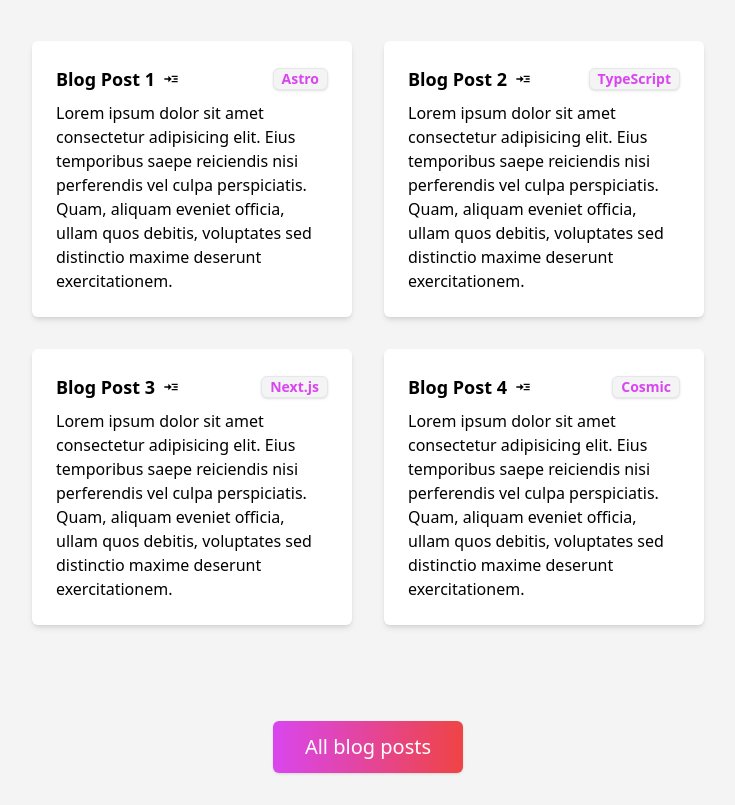
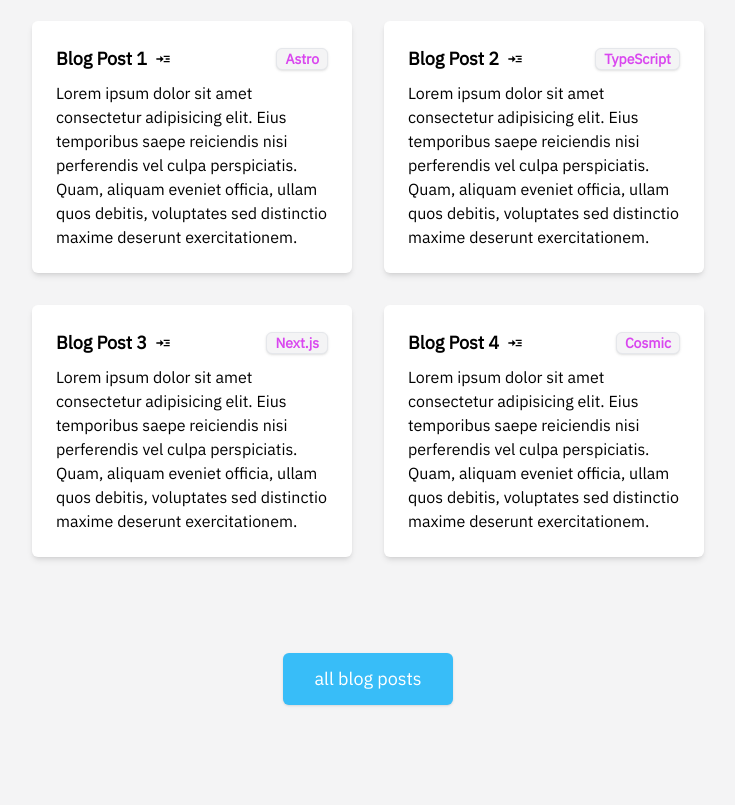
Before and after one commit to stefkudla/modern-astro-blog, an Astro site: page / in a window 1280 px wide. Shown: the part 175-980 px from the top of the page, without its empty margins (272-1007 px from the left). After the commit the page ends 912 px from the top, so only its background shows below. Built offline with nearby package versions, Linux system fonts and the light colour scheme; Astro itself is replaced by a stand-in of ours.

Commit message:
add fontsource and update default font

```diff
--- a/package.json
+++ b/package.json
@@ -10,6 +10,7 @@
     "astro": "astro"
   },
   "dependencies": {
+    "@fontsource/ibm-plex-sans": "^4.5.12",
     "astro": "^1.1.5",
     "cosmicjs": "^4.2.10"
   },
--- a/src/layouts/Layout.astro
+++ b/src/layouts/Layout.astro
@@ -4,6 +4,8 @@ export interface Props {
 }
 
 const { title } = Astro.props;
+
+import "@fontsource/ibm-plex-sans";
 ---
 
 <!DOCTYPE html>
@@ -17,5 +19,10 @@ const { title } = Astro.props;
   </head>
   <body class="bg-zinc-100">
     <slot />
+    <style>
+      body {
+        font-family: "Ibm Plex Sans", sans-serif;
+      }
+    </style>
   </body>
 </html>
--- a/src/pages/index.astro
+++ b/src/pages/index.astro
@@ -5,8 +5,8 @@ import Card from "../components/Card.astro";
 
 <Layout title="Modern Astro Blog">
   <main class="flex flex-col max-w-2xl mx-auto my-8">
-    <h1 class="text-6xl">
-      Modern <span class="text-sky-400 font-bold">Astro</span> Blog
+    <h1 class="text-4xl font-bold">
+      Modern <span class="text-sky-400">Astro</span> Blog
     </h1>
     <div class="my-6"></div>
     <p class="text-lg">
@@ -42,8 +42,8 @@ import Card from "../components/Card.astro";
     <div class="my-12"></div>
     <a
       href="/blog"
-      class="text-xl bg-gradient-to-r from-fuchsia-500 to-red-500 text-white rounded-md px-8 py-3 shadow hover:shadow-xl transition-shadow self-center"
-      >All blog posts</a
+      class="text-lg bg-sky-400 text-white rounded-md px-8 py-3 shadow hover:shadow-xl transition-shadow self-center"
+      >all blog posts</a
     >
   </main>
 </Layout>
```
Also changed, not shown: 1 other file.
